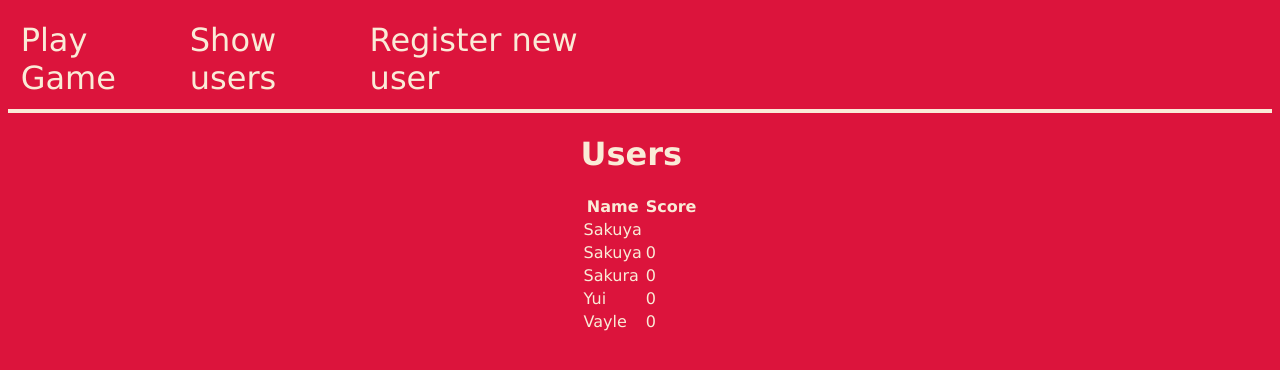
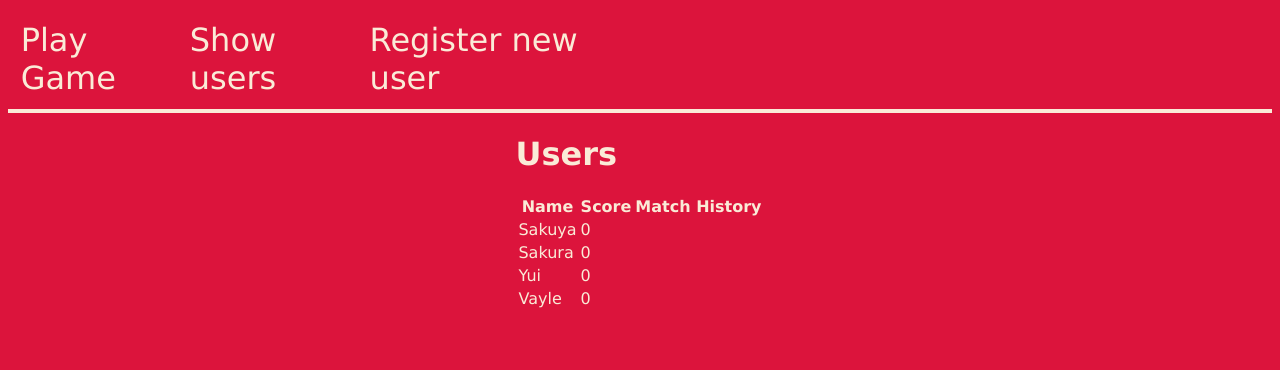
Before and after one commit to SakuyaYae/js_task_game, a plain HTML site: page display_user.html in a window 1280 px wide. Drawn offline with Linux system fonts and the light colour scheme.

Commit message:
Update display_user.html

```diff
--- a/display_user.html
+++ b/display_user.html
@@ -22,11 +22,9 @@
       <thead>
         <th>Name</th>
         <th>Score</th>
+        <th>Match History</th>
       </thead>
       <tbody>
-        <tr>
-          <td>Sakuya</td>
-        </tr>
       </tbody>
     </table>
   </main>
```
